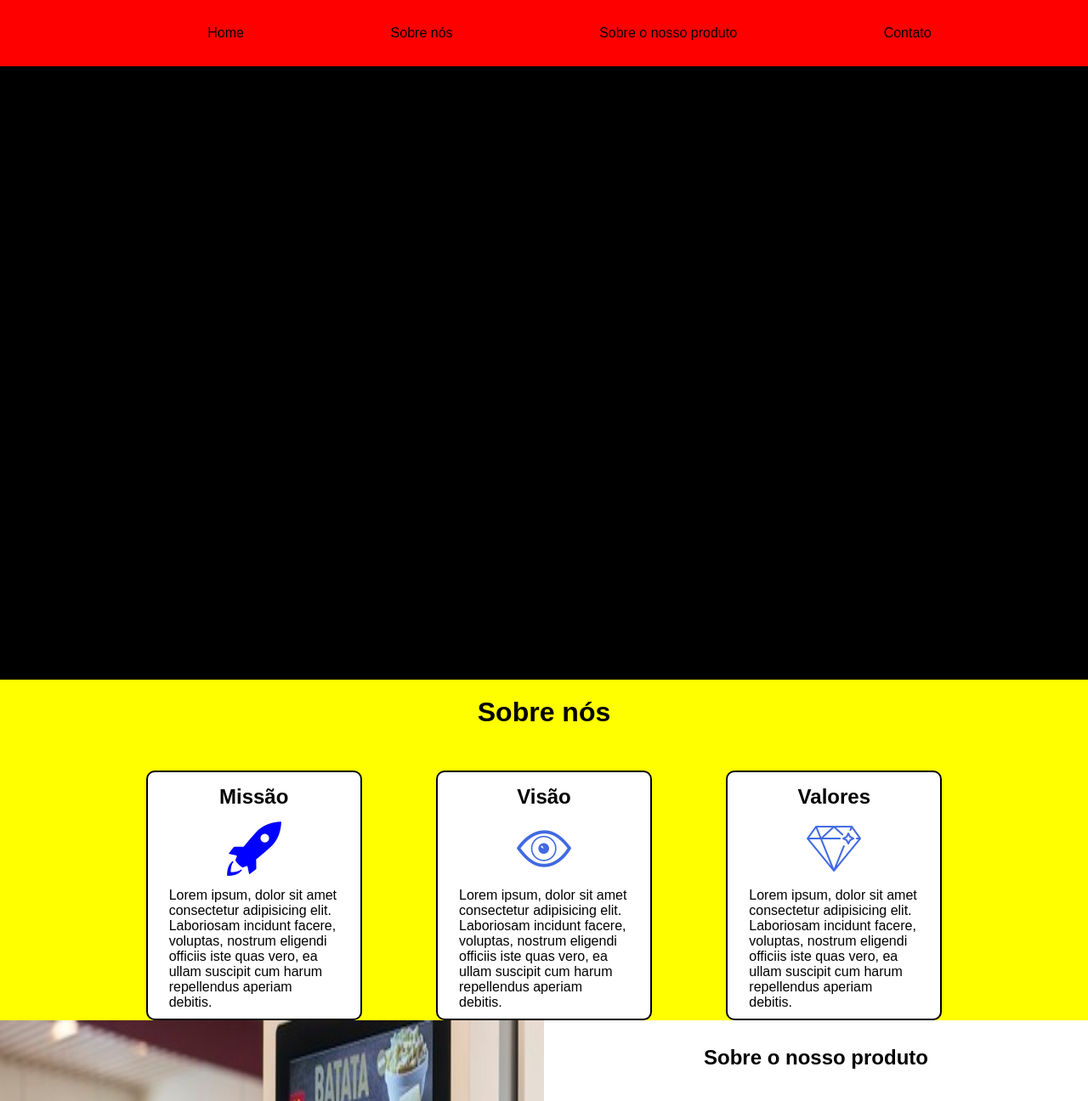
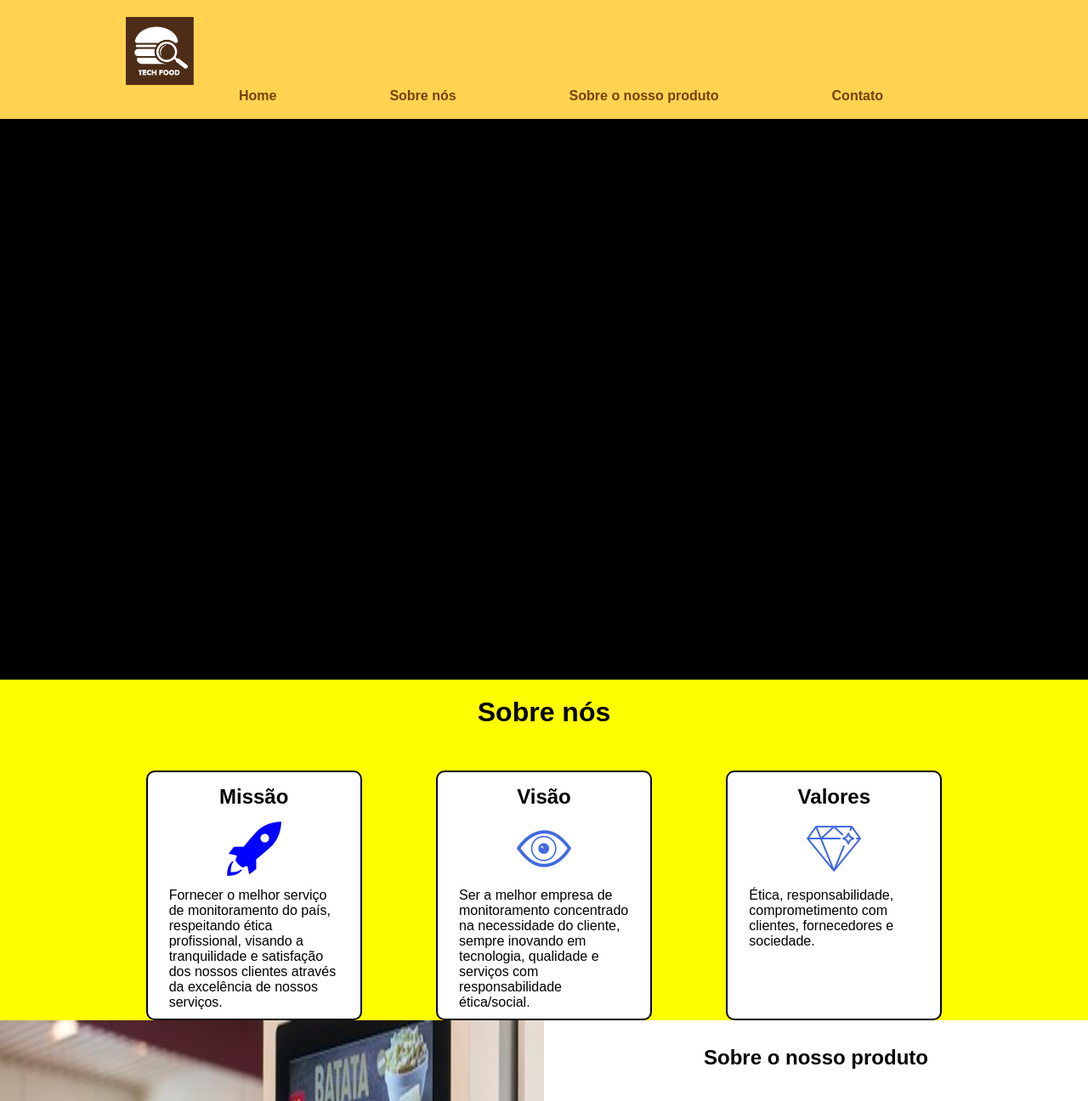
Before and after one commit to gablimasilva/PI-2ADSA, a plain HTML site: page Site institucional/index.html in a window 1280 px wide. Shown: the top 1296 px of the page at 85% size. Drawn offline with Linux system fonts and the light colour scheme.

Commit message:
Estilizando Header e botões/ Add logo/ Add MVV

```diff
--- a/Site institucional/index.html
+++ b/Site institucional/index.html
@@ -1,23 +1,32 @@
 <!DOCTYPE html>
-<html lang="en">
+<html lang="pt-br">
+
 <head>
     <meta charset="UTF-8">
     <meta http-equiv="X-UA-Compatible" content="IE=edge">
     <meta name="viewport" content="width=device-width, initial-scale=1.0">
-    <title>Document</title>
+    <title>Tech Food</title>
     <link rel="stylesheet" href="style.css">
 </head>
+
 <body>
+
+
+
     <div class="navBar">
         <div class="container">
+            <a href="#">
+                <img src="img/logo_techFood.png" width="80" height="80">
+            </a>
             <ul>
                 <li><a href="#banner">Home</a></li>
                 <li><a href="#sobreNos">Sobre nós</a></li>
                 <li><a href="#sobreProduto">Sobre o nosso produto</a></li>
-                <li>Contato</li>
+                <li><a href="#sobreProduto">Contato</a></li>
             </ul>
         </div>
     </div>
+
 
     <div class="banner" id="banner">
 
@@ -30,8 +39,8 @@
                 <h2>Missão</h2>
                 <img src="img/rocket-64.png" alt="">
                 <div class="texto">
-                    Lorem ipsum, dolor sit amet consectetur adipisicing elit. Laboriosam incidunt facere, voluptas, nostrum eligendi officiis iste quas vero, ea ullam suscipit cum harum repellendus aperiam debitis.
-
+                    Fornecer o melhor serviço de monitoramento do país, respeitando ética profissional,
+                     visando a tranquilidade e satisfação dos nossos clientes através da excelência de nossos serviços.
                 </div>
             </div>
             <div class="card">
@@ -39,16 +48,15 @@
 
                 <img src="img/eye-4-64.png" alt="">
                 <div class="texto">
-                    Lorem ipsum, dolor sit amet consectetur adipisicing elit. Laboriosam incidunt facere, voluptas, nostrum eligendi officiis iste quas vero, ea ullam suscipit cum harum repellendus aperiam debitis.
-
+                    Ser a melhor empresa de monitoramento concentrado na necessidade do cliente,
+                     sempre inovando em tecnologia, qualidade e serviços com responsabilidade ética/social.
                 </div>
             </div>
             <div class="card">
                 <h2>Valores</h2>
                 <img src="img/diamond-64.png" alt="">
                 <div class="texto">
-                    Lorem ipsum, dolor sit amet consectetur adipisicing elit. Laboriosam incidunt facere, voluptas, nostrum eligendi officiis iste quas vero, ea ullam suscipit cum harum repellendus aperiam debitis.
-
+                    Ética, responsabilidade, comprometimento com clientes, fornecedores e sociedade.
                 </div>
             </div>
 
@@ -59,7 +67,9 @@
         <div class="texto">
             <h2>Sobre o nosso produto</h2>
             <div>
-                Lorem ipsum dolor sit amet, consectetur adipisicing elit. Aspernatur, consequatur ratione itaque laudantium reprehenderit omnis dolorum molestiae ex ducimus ullam repudiandae ut minima. Quis sit adipisci quos, porro et vitae.
+                Lorem ipsum dolor sit amet, consectetur adipisicing elit. Aspernatur, consequatur ratione itaque
+                laudantium reprehenderit omnis dolorum molestiae ex ducimus ullam repudiandae ut minima. Quis sit
+                adipisci quos, porro et vitae.
             </div>
         </div>
     </div>
@@ -69,4 +79,5 @@
         </div>
     </div>
 </body>
+
 </html>
--- a/Site institucional/style.css
+++ b/Site institucional/style.css
@@ -1,3 +1,4 @@
+
 * {
     margin: 0;
     padding: 0;
@@ -6,26 +7,44 @@
 html {
     scroll-behavior: smooth;
 }
+
+.navBar {
+    background-color: rgb(255,211,80);
+    padding: 20px;
+    position: fixed;
+    width: 100%;
+    height: 100px;
+}
 .container {
+    height: 100%;
     width: 80%;
     margin: auto;
 }
-.navBar {
-    background-color: red;
-    padding: 30px;
-    position: fixed;
-    width: 100%;
+
+.navBar a img {
+    background-position: top;
+    padding: auto;
+    margin: auto;
 }
 
 .navBar ul {
     display: flex;
-    justify-content: space-around;
+    text-align: center;
+    justify-content: space-evenly;
     list-style: none;
+    margin-bottom: 50px;
 }
 
 .navBar ul a {
+    font-weight: bolder;
     text-decoration: none;
-    color: black;
+    color: rgb(117, 66, 0);
+    z-index: 100000;
+}
+
+.navBar ul a:hover {
+    color: rgb(175, 105, 13);
+
 }
 
 .banner {
```
Also changed, not shown: Site institucional/img/logo_techFood.png (added).
